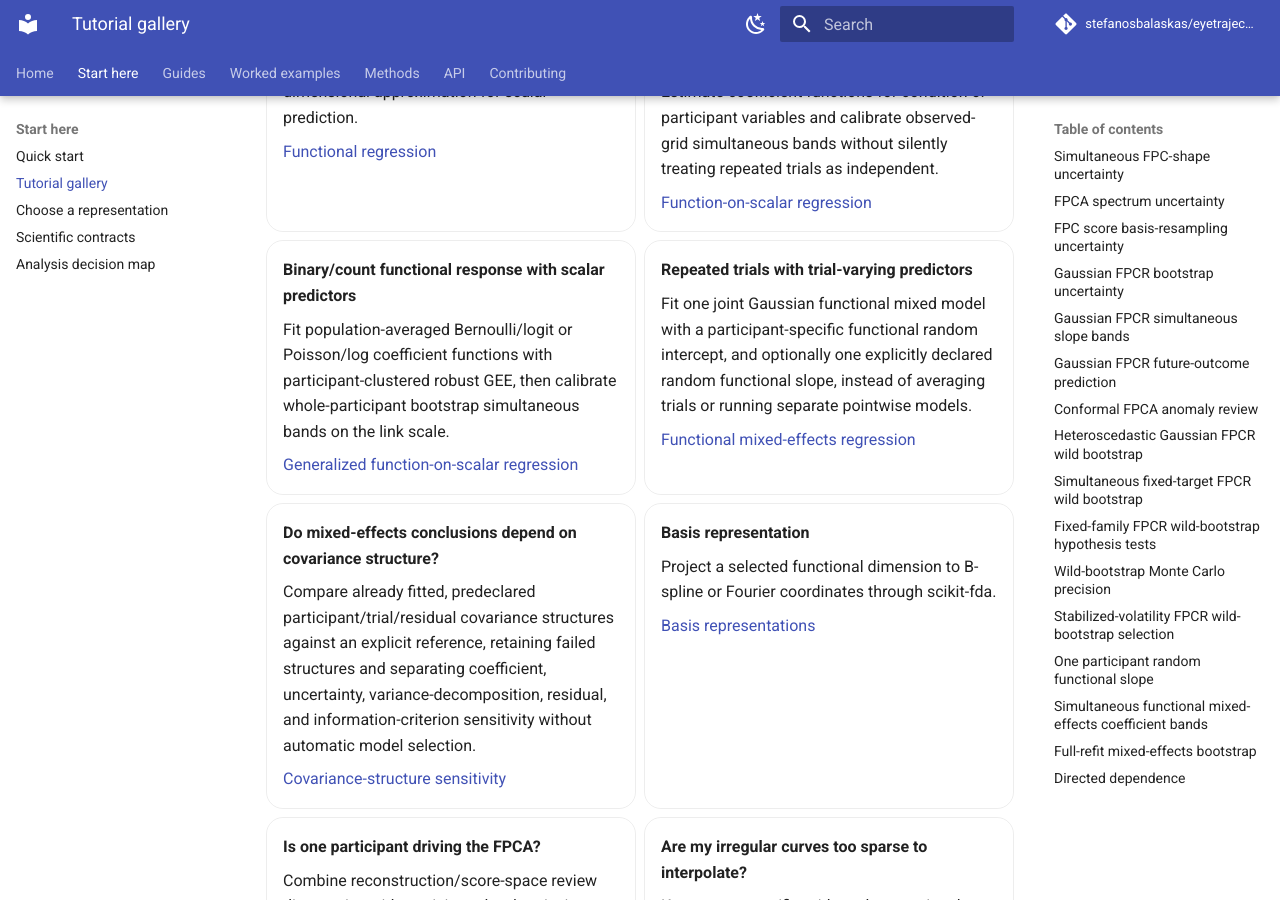
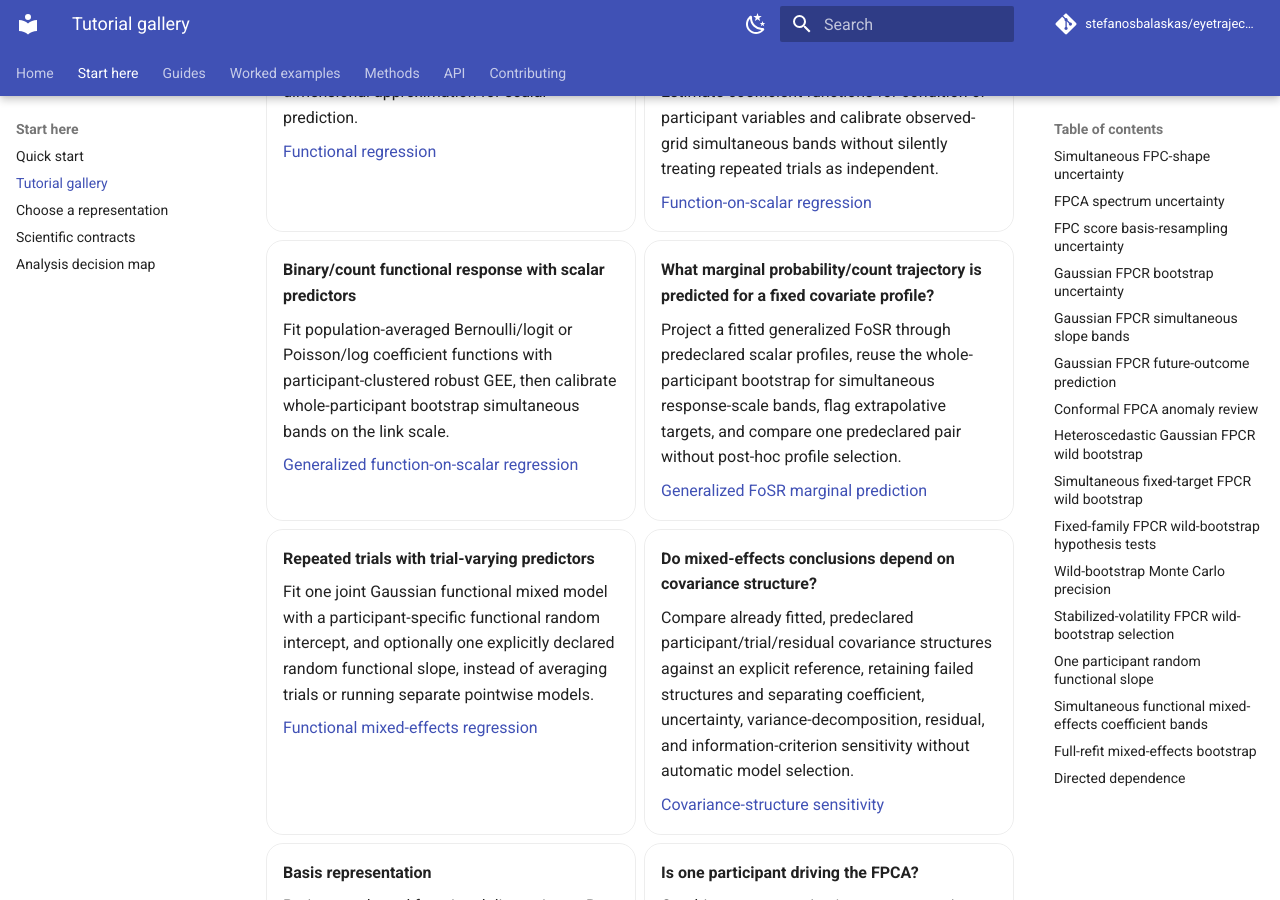
Before and after one commit to stefanosbalaskas/eyetrajectoriespy, an MkDocs documentation site: the page built from docs/tutorials/index.md, in a window 1280 px wide and 900 px high, scrolled down 2718 px. Built offline with MkDocs 1.6.1 and Material for MkDocs 9.7.7, drawn with Linux system fonts in a browser that asks for light colours; comment, search, counter and statistics services are not loaded.

Commit message:
Integrate 0.52 into user-facing guides

```diff
--- a/docs/tutorials/index.md
+++ b/docs/tutorials/index.md
@@ -158,6 +158,12 @@ Choose a tutorial by the scientific problem rather than by the function name.
 
     [Generalized function-on-scalar regression](../examples/generalized-function-on-scalar.md)
 
+-   **What marginal probability/count trajectory is predicted for a fixed covariate profile?**
+
+    Project a fitted generalized FoSR through predeclared scalar profiles, reuse the whole-participant bootstrap for simultaneous response-scale bands, flag extrapolative targets, and compare one predeclared pair without post-hoc profile selection.
+
+    [Generalized FoSR marginal prediction](../examples/generalized-function-on-scalar-prediction.md)
+
 -   **Repeated trials with trial-varying predictors**
 
     Fit one joint Gaussian functional mixed model with a participant-specific functional random intercept, and optionally one explicitly declared random functional slope, instead of averaging trials or running separate pointwise models.
```
